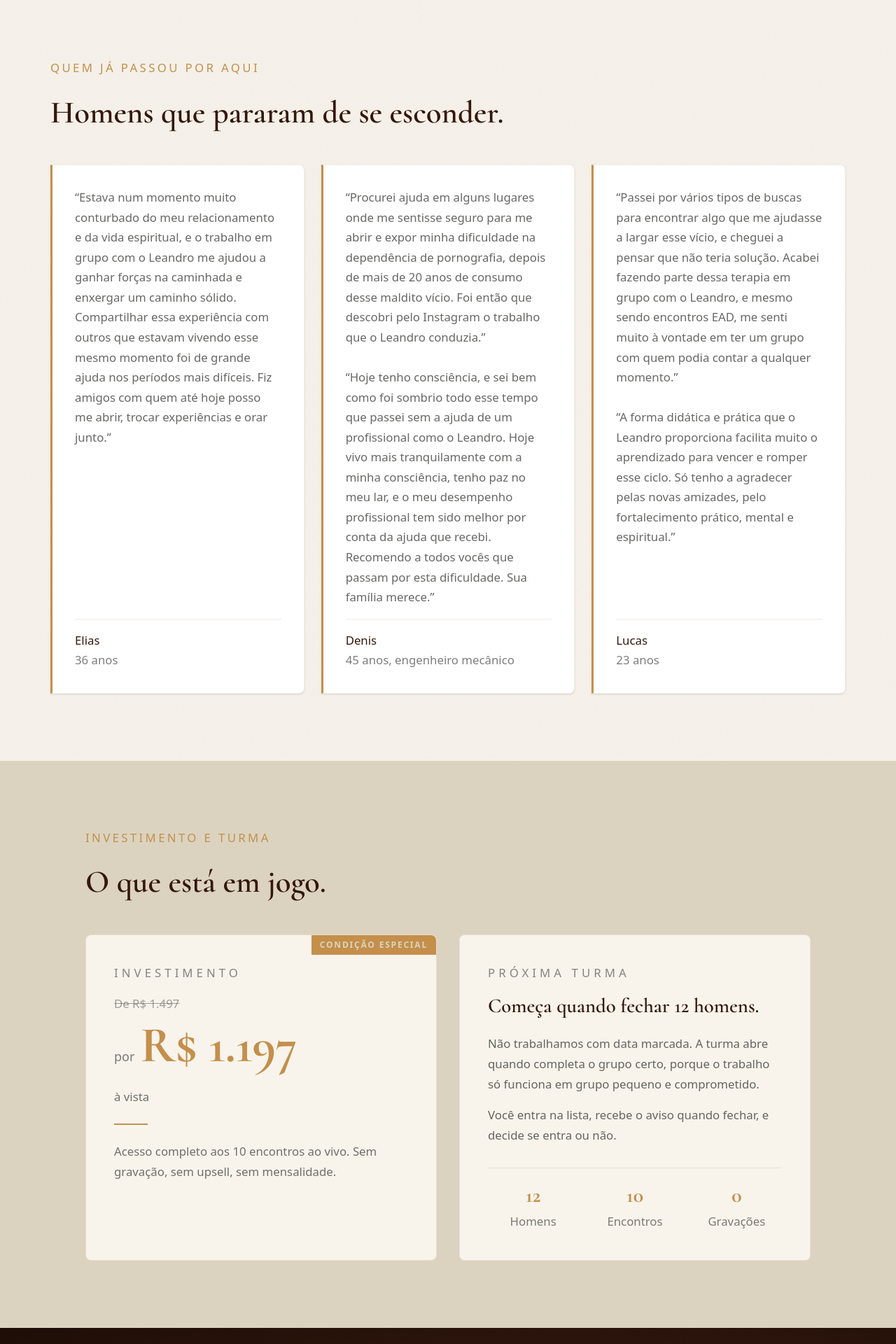
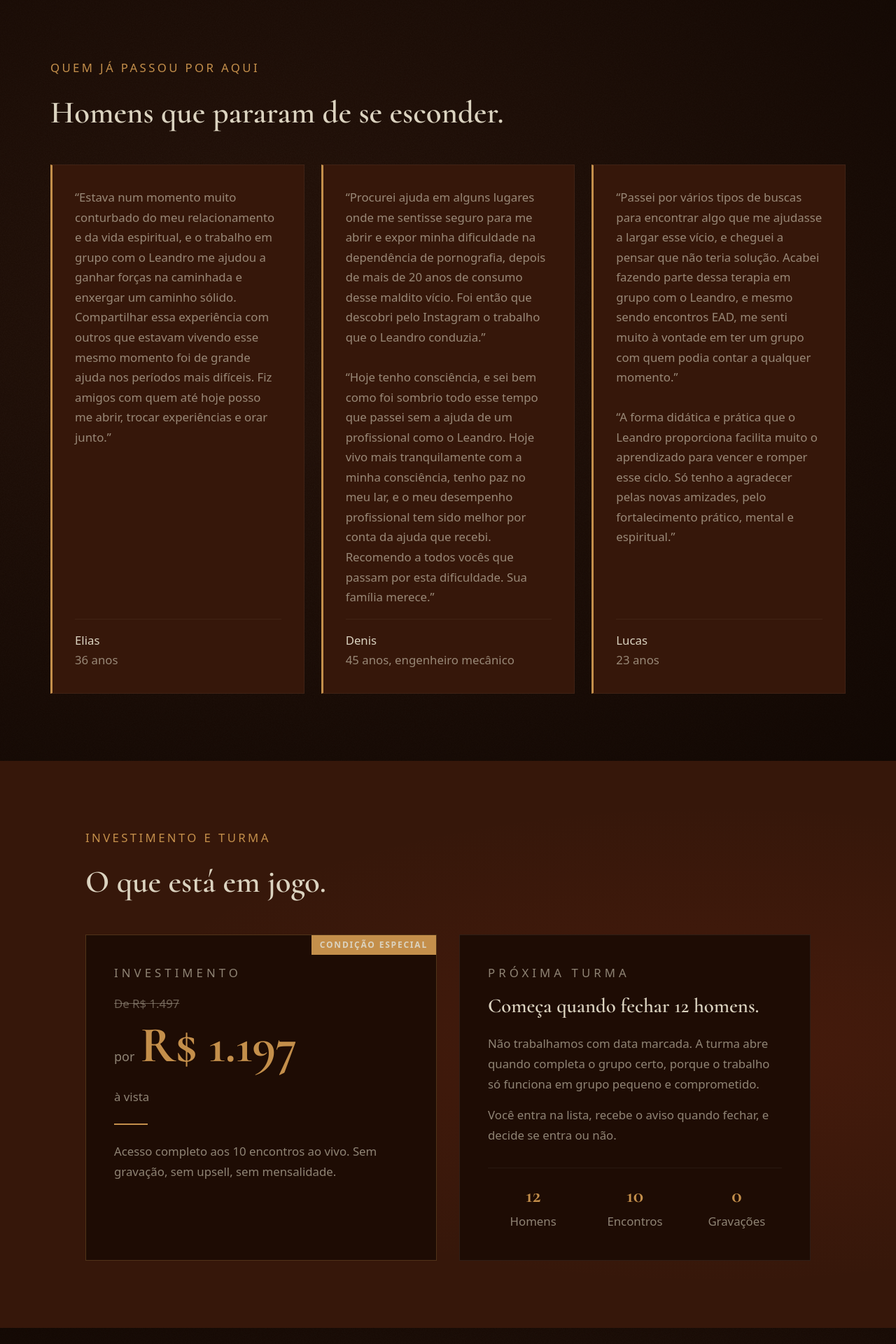
Before and after one commit to ocedro/ocedro2, a Next.js app: page /fineias in a window 1280 px wide. Shown: the part 3940-5860 px from the top of the page at 70% size. Built offline with nearby package versions, Linux system fonts and the light colour scheme.

Commit message:
Restore Lab and Fineias pages

```diff
--- a/app/fineias/page.tsx
+++ b/app/fineias/page.tsx
@@ -23,7 +23,7 @@ export default function FineiasPage() {
   };
 
   return (
-    <div className="flex flex-col bg-cedro-white text-cedro-ink">
+    <div className="flex flex-col">
 
       {/* HERO */}
       <section className="min-h-svh flex items-end md:items-center pt-32 pb-12 md:pb-20 bg-cedro-black relative overflow-hidden">
@@ -68,9 +68,9 @@ export default function FineiasPage() {
       </section>
 
       {/* O CICLO */}
-      <section className="py-24 bg-[#f6f2ea] text-cedro-ink relative overflow-hidden" style={textureStyle}>
+      <section className="py-24 bg-cedro-navy text-cedro-white relative overflow-hidden" style={textureStyle}>
         <div className="max-w-[1200px] mx-auto px-5 md:px-8 relative z-10">
-          <h2 className="mb-12 text-cedro-navy">O ciclo que você conhece bem demais.</h2>
+          <h2 className="mb-12 text-cedro-white">O ciclo que você conhece bem demais.</h2>
           <div className="grid grid-cols-1 md:grid-cols-2 gap-8 my-8">
             {[
               { title: 'Culpa, vergonha e medo', desc: 'Hábito silencioso e solitário que gera incongruência moral, vergonha sexual e medo constante de ser descoberto.' },
@@ -80,9 +80,9 @@ export default function FineiasPage() {
               { title: 'Distanciamento relacional', desc: 'Redução da capacidade de conexão afetiva. Distanciamento emocional e físico das pessoas que você ama.' },
               { title: 'O ciclo se retroalimenta', desc: 'Sentimentos negativos → consumo → alterações cerebrais → mais solidão → mais consumo. Você sabe disso. É hora de quebrar.' }
             ].map((symptom, i) => (
-              <div key={i} className="p-8 bg-white border-l-4 border-cedro-red rounded-r-lg shadow-sm">
-                <h4 className="font-sans text-base font-bold text-cedro-navy mb-2">{symptom.title}</h4>
-                <p className="text-sm text-cedro-ink/70">{symptom.desc}</p>
+              <div key={i} className="p-8 bg-cedro-black border-l-4 border-cedro-red">
+                <h4 className="font-sans text-base font-bold text-cedro-white mb-2">{symptom.title}</h4>
+                <p className="text-sm text-cedro-sage">{symptom.desc}</p>
               </div>
             ))}
           </div>
@@ -90,41 +90,41 @@ export default function FineiasPage() {
       </section>
 
       {/* PROPOSTA */}
-      <section className="py-24 bg-cedro-white text-cedro-ink">
+      <section className="py-24 bg-cedro-black text-cedro-white">
         <div className="max-w-[1200px] mx-auto px-5 md:px-8">
           <div className="grid grid-cols-1 md:grid-cols-2 gap-12 items-center">
             <div>
               <SectionLabel>A proposta</SectionLabel>
-              <h2 className="mb-4 text-cedro-navy">
+              <h2 className="mb-4 text-cedro-white">
                 A Sociedade Finéias não é um grupo de apoio onde você fica repetindo que é viciado.
               </h2>
               <Divider />
-              <p className="mb-4 text-cedro-ink/72">É uma mentoria de transformação onde você muda o eixo narrativo: da culpa para o chamado, do vício para a filiação.</p>
-              <p className="text-cedro-ink/72"><strong className="text-cedro-navy font-bold">Mentalidade Finéias:</strong> não é só resistir ao pecado. É odiar o que destrói a aliança e agir com zelo.</p>
+              <p className="mb-4 text-cedro-sage">É uma mentoria de transformação onde você muda o eixo narrativo: da culpa para o chamado, do vício para a filiação.</p>
+              <p className="text-cedro-sage"><strong className="text-cedro-white font-bold">Mentalidade Finéias:</strong> não é só resistir ao pecado. É odiar o que destrói a aliança e agir com zelo.</p>
             </div>
             <div>
               <div className="grid grid-cols-1 sm:grid-cols-3 gap-8 my-12">
-                <div className="text-center p-8 border border-cedro-clay/12 bg-[#f8f4ec] rounded-lg">
+                <div className="text-center p-8 border border-cedro-sage/10 bg-cedro-navy">
                   <div className="font-serif text-5xl font-bold text-cedro-red">10</div>
-                  <p className="text-sm text-cedro-ink/65 mt-2">Encontros online</p>
+                  <p className="text-sm text-cedro-sage mt-2">Encontros online</p>
                 </div>
-                <div className="text-center p-8 border border-cedro-clay/12 bg-[#f8f4ec] rounded-lg">
+                <div className="text-center p-8 border border-cedro-sage/10 bg-cedro-navy">
                   <div className="font-serif text-5xl font-bold text-cedro-red">12</div>
-                  <p className="text-sm text-cedro-ink/65 mt-2">Homens por turma</p>
+                  <p className="text-sm text-cedro-sage mt-2">Homens por turma</p>
                 </div>
-                <div className="text-center p-8 border border-cedro-clay/12 bg-[#f8f4ec] rounded-lg">
+                <div className="text-center p-8 border border-cedro-sage/10 bg-cedro-navy">
                   <div className="font-serif text-5xl font-bold text-cedro-red">0</div>
-                  <p className="text-sm text-cedro-ink/65 mt-2">Gravações</p>
+                  <p className="text-sm text-cedro-sage mt-2">Gravações</p>
                 </div>
               </div>
-              <p className="text-sm text-cedro-ink/65 text-center">Tudo é ao vivo, em tempo real, com aliança e confidencialidade.</p>
+              <p className="text-sm text-cedro-sage text-center">Tudo é ao vivo, em tempo real, com aliança e confidencialidade.</p>
             </div>
           </div>
         </div>
       </section>
 
       {/* CTA MEIO */}
-      <section className="py-12 bg-cedro-navy border-y border-cedro-red/30 text-center">
+      <section className="py-12 bg-cedro-black border-y border-cedro-red/30 text-center">
         <div className="max-w-[1200px] mx-auto px-5 md:px-8">
           <p className="text-lg text-cedro-white mb-6">Já sabe que precisa disso? Não precisa ler mais nada.</p>
           <Button asChild withArrow>
@@ -134,17 +134,17 @@ export default function FineiasPage() {
       </section>
 
       {/* 10 ENCONTROS */}
-      <section className="py-24 bg-cedro-white text-cedro-ink relative overflow-hidden" style={textureStyle}>
+      <section className="py-24 bg-cedro-navy text-cedro-white relative overflow-hidden" style={textureStyle}>
         <div className="max-w-[1200px] mx-auto px-5 md:px-8 relative z-10">
           <SectionLabel>Os 10 encontros</SectionLabel>
-          <h2 className="mb-8 text-cedro-navy">A jornada completa.</h2>
+          <h2 className="mb-8 text-cedro-white">A jornada completa.</h2>
           <div className="my-12">
             {encounters.map((encounter, i) => (
-              <div key={i} className="grid grid-cols-[80px_1fr] gap-6 py-6 border-b border-cedro-clay/15">
+              <div key={i} className="grid grid-cols-[80px_1fr] gap-6 py-6 border-b border-cedro-sage/10">
                 <div className="font-serif text-4xl text-cedro-red/60">{encounter.num}</div>
                 <div>
-                  <h4 className="font-sans text-base font-bold text-cedro-navy mb-1">{encounter.title}</h4>
-                  <p className="text-sm text-cedro-ink/70">{encounter.desc}</p>
+                  <h4 className="font-sans text-base font-bold text-cedro-white mb-1">{encounter.title}</h4>
+                  <p className="text-sm text-cedro-sage">{encounter.desc}</p>
                 </div>
               </div>
             ))}
@@ -153,46 +153,48 @@ export default function FineiasPage() {
       </section>
 
       {/* DEPOIMENTOS */}
-      <section className="py-24 bg-[#f6f2ea] text-cedro-ink relative overflow-hidden" style={textureStyle}>
+      <section className="py-24 bg-cedro-black text-cedro-white relative overflow-hidden" style={textureStyle}>
+        <div className="absolute inset-0 pointer-events-none"
+          style={{ background: 'radial-gradient(ellipse at 30% 40%, transparent 20%, rgba(10,4,1,0.7) 100%)' }} />
         <div className="max-w-[1200px] mx-auto px-5 md:px-8 relative z-10">
           <SectionLabel>Quem já passou por aqui</SectionLabel>
-          <h2 className="mb-12 text-cedro-navy">Homens que pararam de se esconder.</h2>
+          <h2 className="mb-12 text-cedro-white">Homens que pararam de se esconder.</h2>
 
           <div className="grid grid-cols-1 md:grid-cols-3 gap-6">
             {/* Elias */}
-            <div className="p-8 bg-white border border-cedro-clay/12 border-l-[3px] border-l-cedro-red rounded-r-lg flex flex-col shadow-sm">
-              <p className="text-cedro-ink/70 text-[0.95rem] leading-relaxed mb-6 flex-1">
+            <div className="p-8 bg-cedro-navy border border-cedro-sage/10 border-l-[3px] border-l-cedro-red flex flex-col">
+              <p className="text-cedro-sage text-[0.95rem] leading-relaxed mb-6 flex-1">
                 &ldquo;Estava num momento muito conturbado do meu relacionamento e da vida espiritual, e o trabalho em grupo com o Leandro me ajudou a ganhar forças na caminhada e enxergar um caminho sólido. Compartilhar essa experiência com outros que estavam vivendo esse mesmo momento foi de grande ajuda nos períodos mais difíceis. Fiz amigos com quem até hoje posso me abrir, trocar experiências e orar junto.&rdquo;
               </p>
-              <div className="pt-4 border-t border-cedro-clay/15">
-                <p className="text-cedro-navy font-bold text-sm">Elias</p>
-                <p className="text-cedro-ink/60 text-xs">36 anos</p>
+              <div className="pt-4 border-t border-cedro-sage/10">
+                <p className="text-cedro-white font-bold text-sm">Elias</p>
+                <p className="text-cedro-sage text-xs">36 anos</p>
               </div>
             </div>
 
             {/* Denis */}
-            <div className="p-8 bg-white border border-cedro-clay/12 border-l-[3px] border-l-cedro-red rounded-r-lg flex flex-col shadow-sm">
-              <p className="text-cedro-ink/70 text-[0.95rem] leading-relaxed mb-4 flex-1">
+            <div className="p-8 bg-cedro-navy border border-cedro-sage/10 border-l-[3px] border-l-cedro-red flex flex-col">
+              <p className="text-cedro-sage text-[0.95rem] leading-relaxed mb-4 flex-1">
                 &ldquo;Procurei ajuda em alguns lugares onde me sentisse seguro para me abrir e expor minha dificuldade na dependência de pornografia, depois de mais de 20 anos de consumo desse maldito vício. Foi então que descobri pelo Instagram o trabalho que o Leandro conduzia.&rdquo;
                 <br /><br />
                 &ldquo;Hoje tenho consciência, e sei bem como foi sombrio todo esse tempo que passei sem a ajuda de um profissional como o Leandro. Hoje vivo mais tranquilamente com a minha consciência, tenho paz no meu lar, e o meu desempenho profissional tem sido melhor por conta da ajuda que recebi. Recomendo a todos vocês que passam por esta dificuldade. Sua família merece.&rdquo;
               </p>
-              <div className="pt-4 border-t border-cedro-clay/15">
-                <p className="text-cedro-navy font-bold text-sm">Denis</p>
-                <p className="text-cedro-ink/60 text-xs">45 anos, engenheiro mecânico</p>
+              <div className="pt-4 border-t border-cedro-sage/10">
+                <p className="text-cedro-white font-bold text-sm">Denis</p>
+                <p className="text-cedro-sage text-xs">45 anos, engenheiro mecânico</p>
               </div>
             </div>
 
             {/* Lucas */}
-            <div className="p-8 bg-white border border-cedro-clay/12 border-l-[3px] border-l-cedro-red rounded-r-lg flex flex-col shadow-sm">
-              <p className="text-cedro-ink/70 text-[0.95rem] leading-relaxed mb-4 flex-1">
+            <div className="p-8 bg-cedro-navy border border-cedro-sage/10 border-l-[3px] border-l-cedro-red flex flex-col">
+              <p className="text-cedro-sage text-[0.95rem] leading-relaxed mb-4 flex-1">
                 &ldquo;Passei por vários tipos de buscas para encontrar algo que me ajudasse a largar esse vício, e cheguei a pensar que não teria solução. Acabei fazendo parte dessa terapia em grupo com o Leandro, e mesmo sendo encontros EAD, me senti muito à vontade em ter um grupo com quem podia contar a qualquer momento.&rdquo;
                 <br /><br />
                 &ldquo;A forma didática e prática que o Leandro proporciona facilita muito o aprendizado para vencer e romper esse ciclo. Só tenho a agradecer pelas novas amizades, pelo fortalecimento prático, mental e espiritual.&rdquo;
               </p>
-              <div className="pt-4 border-t border-cedro-clay/15">
-                <p className="text-cedro-navy font-bold text-sm">Lucas</p>
-                <p className="text-cedro-ink/60 text-xs">23 anos</p>
+              <div className="pt-4 border-t border-cedro-sage/10">
+                <p className="text-cedro-white font-bold text-sm">Lucas</p>
+                <p className="text-cedro-sage text-xs">23 anos</p>
               </div>
             </div>
           </div>
@@ -200,59 +202,64 @@ export default function FineiasPage() {
       </section>
 
       {/* INVESTIMENTO E TURMA */}
-      <section className="py-24 bg-cedro-white text-cedro-ink relative overflow-hidden">
+      <section className="py-24 bg-cedro-navy text-cedro-white relative overflow-hidden">
+        <div className="absolute inset-0 pointer-events-none opacity-40"
+          style={{
+            background: 'radial-gradient(ellipse at 80% 50%, rgba(209,61,29,0.25) 0%, transparent 60%)',
+          }}
+        />
         <div className="max-w-[1100px] mx-auto px-5 md:px-8 relative z-10">
           <SectionLabel>Investimento e turma</SectionLabel>
-          <h2 className="mb-12 text-cedro-navy">O que está em jogo.</h2>
+          <h2 className="mb-12 text-cedro-white">O que está em jogo.</h2>
 
           <div className="grid grid-cols-1 md:grid-cols-2 gap-8 items-stretch">
             {/* Card preço */}
-            <div className="p-10 bg-[#f8f4ec] border border-cedro-red/25 rounded-lg relative overflow-hidden">
+            <div className="p-10 bg-cedro-black border border-cedro-red/30 relative overflow-hidden">
               <div className="absolute top-0 right-0 bg-cedro-red text-cedro-white text-xs font-bold tracking-[0.15em] uppercase px-3 py-1.5">
                 Condição especial
               </div>
-              <p className="text-xs font-bold tracking-[0.3em] uppercase text-cedro-ink/55 mb-4">Investimento</p>
+              <p className="text-xs font-bold tracking-[0.3em] uppercase text-cedro-sage mb-4">Investimento</p>
 
-              <p className="text-cedro-ink/60 text-base mb-2">
+              <p className="text-cedro-sage text-base mb-2">
                 <span className="line-through opacity-70">De R$ 1.497</span>
               </p>
               <div className="flex items-baseline gap-2 mb-6">
-                <span className="text-cedro-ink/60 text-lg">por</span>
+                <span className="text-cedro-sage text-lg">por</span>
                 <span className="font-serif font-bold text-cedro-red leading-none" style={{ fontSize: 'clamp(3rem, 6vw, 4.5rem)' }}>
                   R$ 1.197
                 </span>
               </div>
-              <p className="text-cedro-ink/65 text-sm leading-relaxed mb-2">à vista</p>
+              <p className="text-cedro-sage text-sm leading-relaxed mb-2">à vista</p>
               <div className="w-12 h-[2px] bg-cedro-red my-6" />
-              <p className="text-cedro-ink/65 text-sm leading-relaxed">
+              <p className="text-cedro-sage text-sm leading-relaxed">
                 Acesso completo aos 10 encontros ao vivo. Sem gravação, sem upsell, sem mensalidade.
               </p>
             </div>
 
             {/* Card turma */}
-            <div className="p-10 bg-[#f8f4ec] border border-cedro-clay/15 rounded-lg flex flex-col">
-              <p className="text-xs font-bold tracking-[0.3em] uppercase text-cedro-ink/55 mb-4">Próxima turma</p>
-              <h3 className="text-cedro-navy text-2xl font-bold mb-6 leading-tight">
+            <div className="p-10 bg-cedro-black border border-cedro-sage/15 flex flex-col">
+              <p className="text-xs font-bold tracking-[0.3em] uppercase text-cedro-sage mb-4">Próxima turma</p>
+              <h3 className="text-cedro-white text-2xl font-bold mb-6 leading-tight">
                 Começa quando fechar 12 homens.
               </h3>
-              <p className="text-cedro-ink/70 text-[0.95rem] leading-relaxed mb-4">
+              <p className="text-cedro-sage text-[0.95rem] leading-relaxed mb-4">
                 Não trabalhamos com data marcada. A turma abre quando completa o grupo certo, porque o trabalho só funciona em grupo pequeno e comprometido.
               </p>
-              <p className="text-cedro-ink/70 text-[0.95rem] leading-relaxed mb-8">
+              <p className="text-cedro-sage text-[0.95rem] leading-relaxed mb-8">
                 Você entra na lista, recebe o aviso quando fechar, e decide se entra ou não.
               </p>
-              <div className="mt-auto pt-6 border-t border-cedro-clay/15 grid grid-cols-3 gap-4 text-center">
+              <div className="mt-auto pt-6 border-t border-cedro-sage/10 grid grid-cols-3 gap-4 text-center">
                 <div>
                   <div className="font-serif text-3xl font-bold text-cedro-red leading-none">12</div>
-                  <p className="text-xs text-cedro-ink/60 mt-2">Homens</p>
+                  <p className="text-xs text-cedro-sage mt-2">Homens</p>
                 </div>
                 <div>
                   <div className="font-serif text-3xl font-bold text-cedro-red leading-none">10</div>
-                  <p className="text-xs text-cedro-ink/60 mt-2">Encontros</p>
+                  <p className="text-xs text-cedro-sage mt-2">Encontros</p>
                 </div>
                 <div>
                   <div className="font-serif text-3xl font-bold text-cedro-red leading-none">0</div>
-                  <p className="text-xs text-cedro-ink/60 mt-2">Gravações</p>
+                  <p className="text-xs text-cedro-sage mt-2">Gravações</p>
                 </div>
               </div>
             </div>
@@ -261,7 +268,7 @@ export default function FineiasPage() {
       </section>
 
       {/* CTA FINAL */}
-      <section className="py-24 bg-cedro-navy text-center text-cedro-white relative overflow-hidden" style={textureStyle}>
+      <section className="py-24 bg-cedro-black text-center text-cedro-white relative overflow-hidden" style={textureStyle}>
         <div className="absolute inset-0 pointer-events-none"
           style={{ background: 'radial-gradient(ellipse at 70% 50%, transparent 30%, rgba(10,4,1,0.6) 100%)' }} />
         <div className="max-w-[700px] mx-auto px-5 md:px-8 relative z-10">
```
Also changed, not shown: app/lab/page.tsx (+48 -48 lines).
